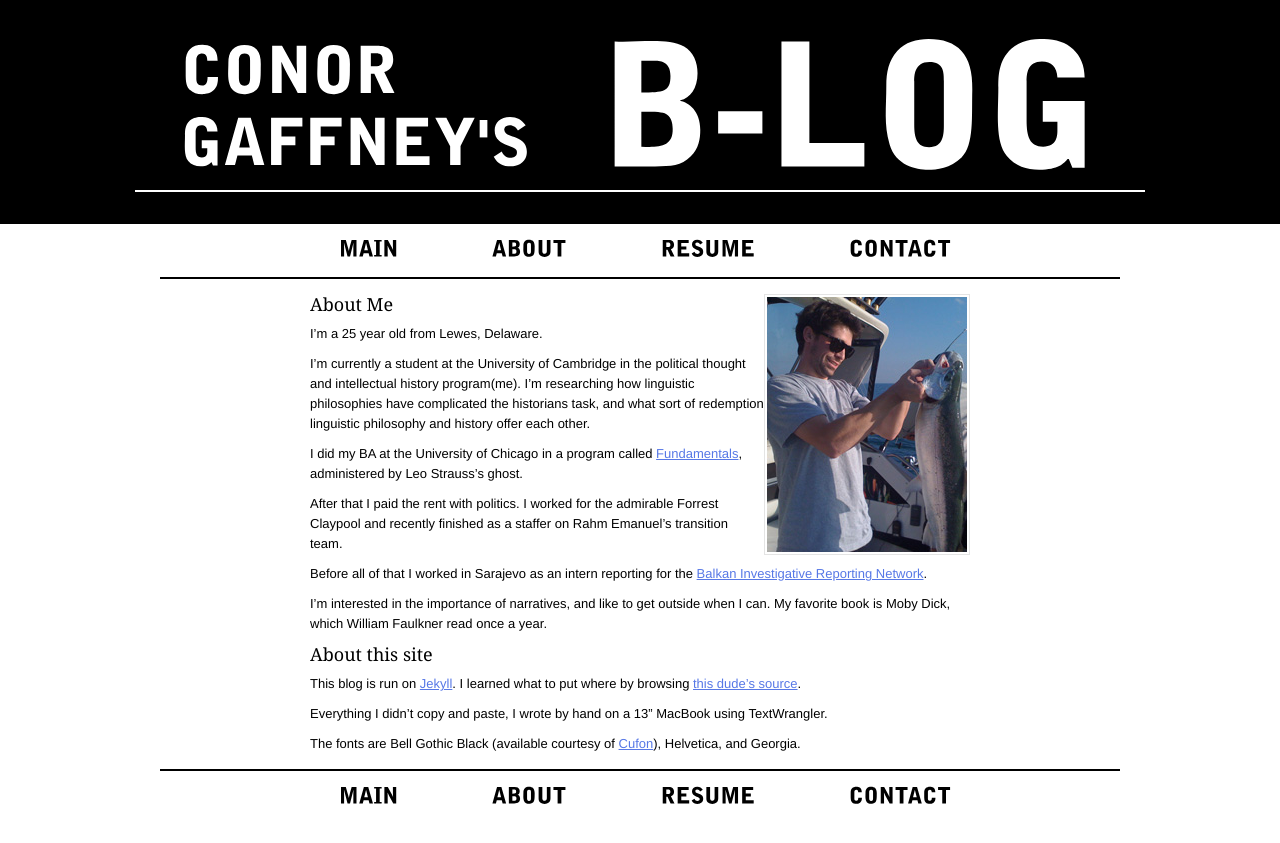
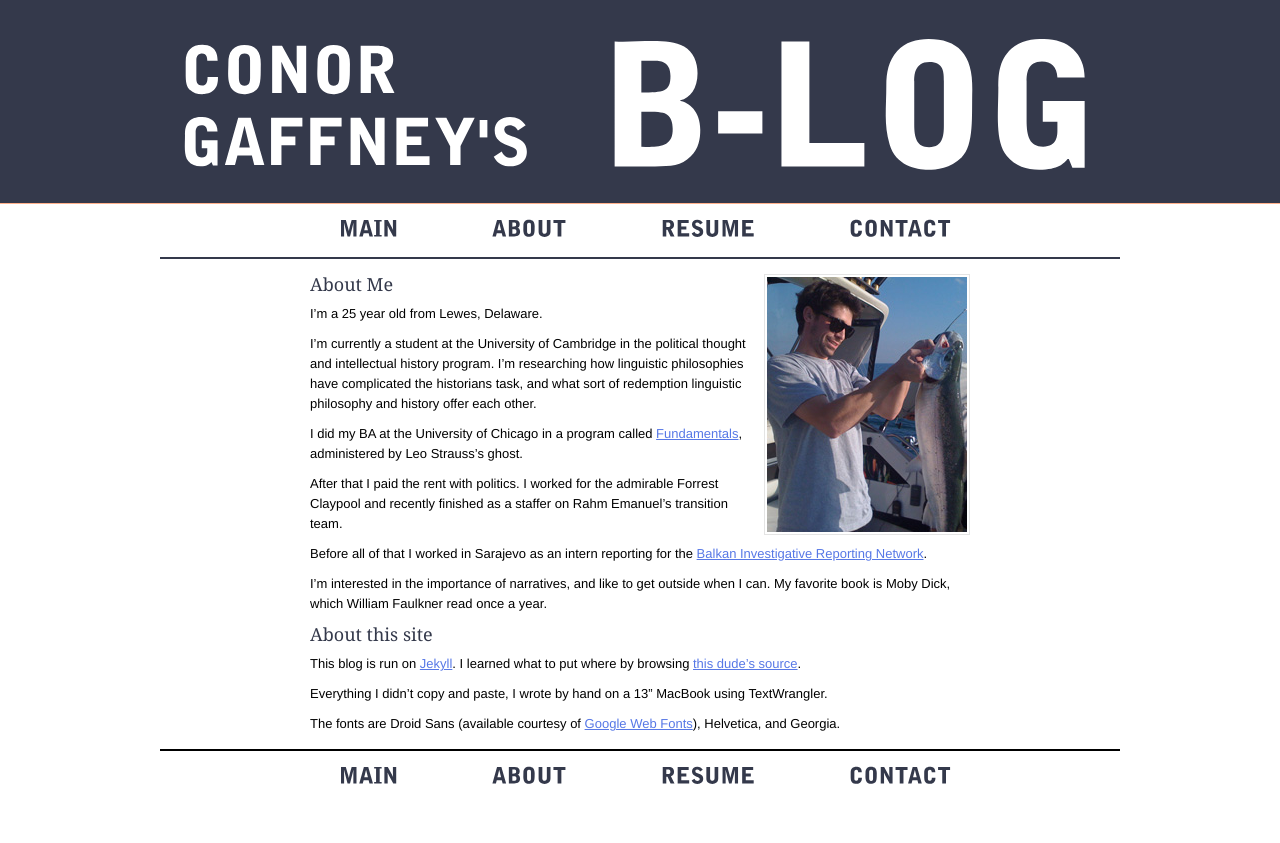
Before and after one commit to evanseyf/blog, a Jekyll site: the page built from about.markdown, in a window 1280 px wide. Shown: the top 843 px of the page. Built offline with Jekyll 4.4.1, drawn with Linux system fonts in a browser that asks for light colours; Markdown is read by kramdown in place of the engine named in the settings.

Commit message:
goodbye greader, new colors

```diff
--- a/_layouts/default.html
+++ b/_layouts/default.html
@@ -34,12 +34,7 @@
 			<br />GAFFNEY'S</h2>
 			<h1>B-LOG</h1>
 		</hgroup>
-
-		<div id="greader">
-			<!--stolen from Harper Reed: www.harperreed.org-->
-			<script type="text/javascript" src="http://www.google.com/reader/ui/publisher.js"></script>
-			<script type="text/javascript" src="http://www.google.com/reader/public/javascript/user/15085021798962112506/state/com.google/broadcast?n=3&callback=GRC_p(%7Bc%3A'-'%2Ct%3A'Google%20Reader:'%2Cs%3A'false'%7D)%3Bnew%20GRC"></script>
-		</div>
+		<div><br/></div>
 	</header>
 
 	<nav role="navigation">
--- a/about.markdown
+++ b/about.markdown
@@ -9,7 +9,7 @@ title: About
 
 I'm a 25 year old from Lewes, Delaware.
 
-I'm currently a student at the University of Cambridge in the political thought and intellectual history program(me). I'm researching how linguistic philosophies have complicated the historians task, and what sort of redemption linguistic philosophy and history offer each other.
+I'm currently a student at the University of Cambridge in the political thought and intellectual history program. I'm researching how linguistic philosophies have complicated the historians task, and what sort of redemption linguistic philosophy and history offer each other.
 
 I did my BA at the University of Chicago in a program called [Fundamentals](http://fundamentals.uchicago.edu/Welcome.html), administered by Leo Strauss's ghost.
 
@@ -25,4 +25,4 @@ This blog is run on [Jekyll](https://github.com/mojombo/jekyll). I learned what
 
 Everything I didn't copy and paste, I wrote by hand on a 13" MacBook using TextWrangler.
 
-The fonts are Bell Gothic Black (available courtesy of [Cufon](http://cufon.shoqolate.com/generate/)), Helvetica, and Georgia.
+The fonts are Droid Sans (available courtesy of [Google Web Fonts](http://www.google.com/webfonts)), Helvetica, and Georgia.
--- a/css/style.css
+++ b/css/style.css
@@ -2,8 +2,7 @@
 
 http://meyerweb.com/eric/tools/css/reset/
    v2.0b1 | 201101
-   NOTE:WORK IN PROGRESS
-   USE WITH CAUTION AND TEST WITH ABANDON */
+*/
 
 html,body,div,span,applet,object,iframe,
 h1,h2,h3,h4,h5,h6,p,blockquote,pre,
@@ -79,7 +78,8 @@ body {
 /*----HEADER----*/
 
 header {
-	background-color: #000;
+	background-color: #34394B;
+	border-bottom: 1px solid #FFB18C;
 }
 
 hgroup {
@@ -89,7 +89,6 @@ hgroup {
 	margin-right: auto;
 	padding: 25px 25px 15px 25px;
 	color: #fff;
-	border-bottom: 2px solid #fff;
 }
 
 hgroup h1 {
@@ -106,46 +105,11 @@ hgroup h2 {
 	margin-left: 20px;
 }
 
-#greader {
-	clear: both;
-	width: 960px;
-	margin-left: auto;
-	margin-right: auto;
-	padding-bottom: 15px;
-}
-
-.reader-publisher-module h3 {
-	color: #fff;
-	float: left;
-	margin-right: 10px;
-}
-
-.reader-publisher-module li {
-	font-size: 12px;
-	display: inline;
-	list-style-image: none;
-}
-
-.reader-publisher-module li a {
-	color: #ffb18c;
-	text-decoration: none;
-	margin-right: 10px;
-}
-
-.reader-publisher-module li a:hover {
-	text-decoration: underline;
-}
-
-.f {
-	display: none;
-	visibility: hidden;
-}
-
 nav {
 	width: 960px;
 	margin-left: auto;
 	margin-right: auto;
-	border-bottom: 2px solid #000;
+	border-bottom: 2px solid #34394B;
 }
 
 nav ul {
@@ -160,7 +124,7 @@ nav li {
 }
 
 nav li a {
-	color: #000;
+	color: #34394B;
 	text-decoration: none;
 }
 
@@ -177,14 +141,14 @@ nav li:hover {
 }
 
 #main .title a {
-	color: #000;
+	color: #34394B;
 	text-decoration: none;
 }
 
 #main .title a:hover {
 	text-decoration: underline;
 	background-color: #fff;
-	color: #000;
+	color: #34394B;
 }
 
 #main p {
@@ -203,6 +167,7 @@ nav li:hover {
 	font-family: Georgia, Times, serif;
 	font-size: 18px;
 	margin-bottom: 10px;
+	color: #34394B;
 }
 
 .post {
```
